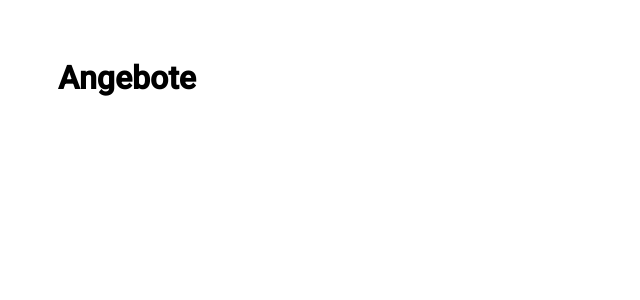
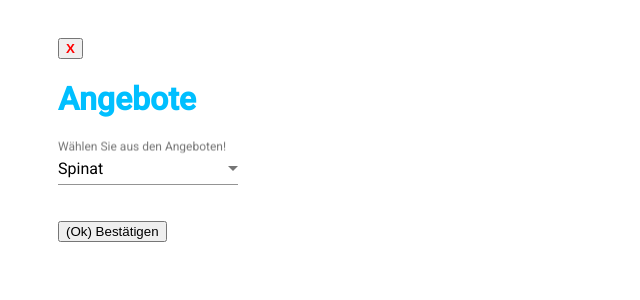
Before and after one commit to MUAS-DTLab-WiSe19-20-Apps-Demenz/WiSe19-20-Apps-Demenz-Supermarkt-Navigation, an Angular app in the folder src/: page /Angebote in a window 1280 px wide. Shown: the top 300 px of the page, without its empty margins (0-640 px from the left). Built offline with nearby package versions, Linux system fonts and the light colour scheme.

Commit message:
Angebote Seite mit einer kleinen Liste. Es fehlen aber noch die Preise und die Mehrfachauswahl.

```diff
--- a/src/src/app/components/angebote/angebote.component.html
+++ b/src/src/app/components/angebote/angebote.component.html
@@ -1 +1,51 @@
-<h1>Angebote</h1>
+
+<header>
+
+    <button name = "X-Button" (click) = "backToShoppingList()"
+        style = "color:red"><strong>X</strong>
+    </button>
+
+    <h1 style = "color:deepskyblue">Angebote</h1>
+
+</header>
+
+
+<form>
+
+    <mat-form-field>
+        <mat-label>Wählen Sie aus den Angeboten!</mat-label>
+            <select matNativeControl>
+
+                <optgroup label = "Gemüse">
+                    <option value="Spinat">Spinat</option>
+                    <option value="Brokkoli">Brokkoli</option>
+                    <option value="Lauch">Lauch</option>
+                </optgroup>
+
+                <optgroup label = "Obst">
+                    <option label="Äpfel">Äpfel</option>
+                    <option label="Birnen">Birnen</option>
+                    <option label="Mandarinen">Mandarinen</option>
+                </optgroup>
+
+                <optgroup label = "Milch und Milchprodukte">
+                    <option label="Milch">Milch</option>
+                    <option label="Käse">Käse</option>
+                    <option label="Frischkäse">Frischkäse</option>
+                </optgroup>
+
+                <optgroup label = "Fisch und Fleisch">
+                    <option label="Putensteaks">Putensteaks</option>
+                    <option label="Rinderschnitzel">Rinderschnitzel</option>
+                    <option label="Lachs">Lachs</option>
+                </optgroup>
+
+            </select>
+
+    </mat-form-field>
+
+<p>
+
+<button (click) = "backToShoppingList()">(Ok) Bestätigen</button>
+
+</p>
--- a/src/src/app/components/angebote/angebote.component.ts
+++ b/src/src/app/components/angebote/angebote.component.ts
@@ -1,4 +1,8 @@
 import { Component, OnInit } from '@angular/core';
+import { Router } from '@angular/router';
+import { ButtonManagementService } from 'src/app/services/button-management.service';
+
+
 
 @Component({
   selector: 'app-angebote',
@@ -7,9 +11,15 @@ import { Component, OnInit } from '@angular/core';
 })
 export class AngeboteComponent implements OnInit {
 
-  constructor() { }
+  constructor(private router: Router, public bM: ButtonManagementService)
+  { }
 
   ngOnInit() {
   }
 
+  backToShoppingList(): void
+  {
+    this.router.navigate(["shoppingList"]);
+  }
+
 }
```
